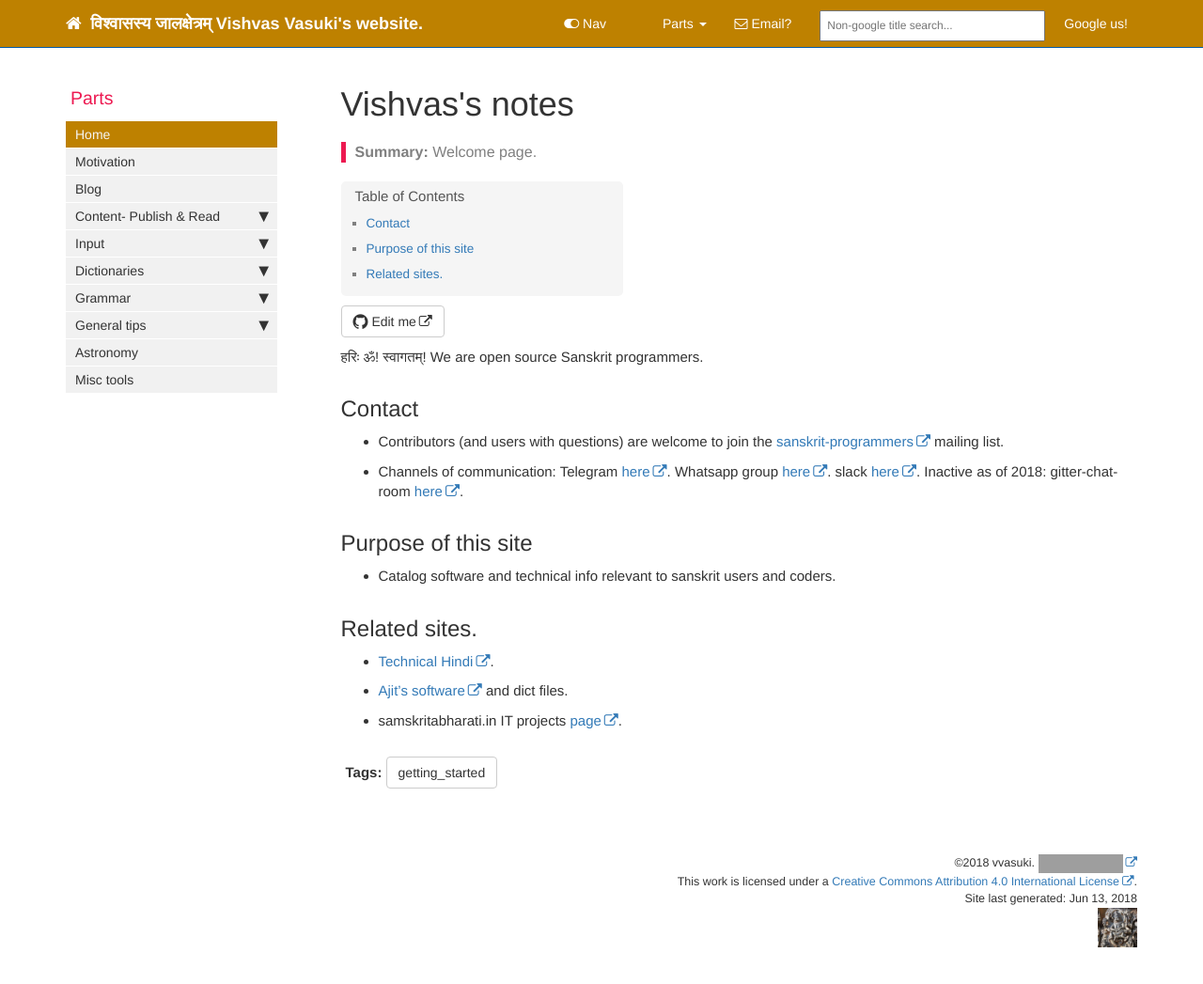
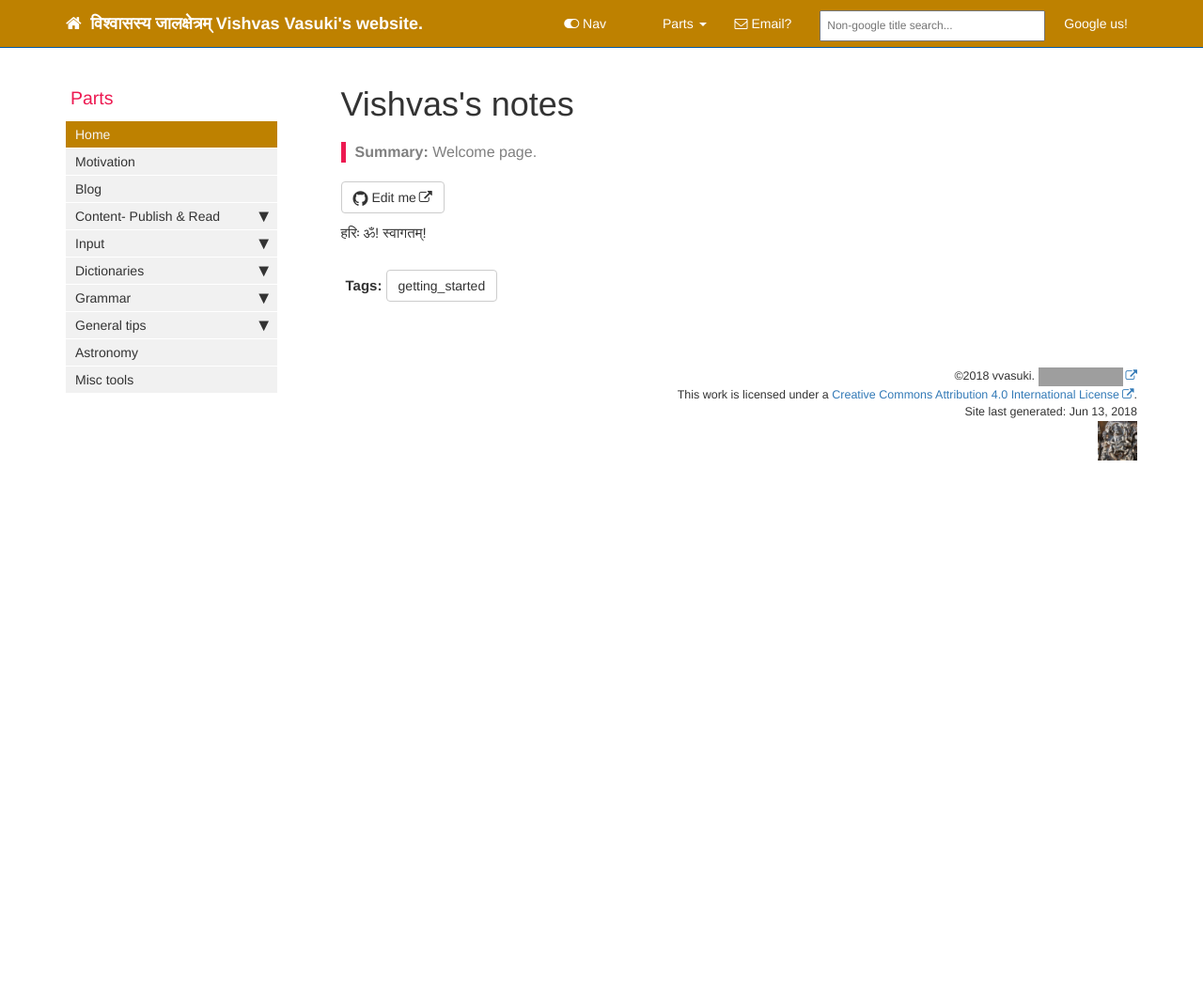
Before and after one commit to vishvAsa/vishvAsa.github.io, a Jekyll site: the page built from index.md, in a window 1280 px wide and 1068 px high. Shown: the top 1047 px of the window at 94% size. Built offline with Jekyll 4.4.1, drawn with Linux system fonts in a browser that asks for light colours; nearby versions of some CDN libraries; comment, search, counter and statistics services are not loaded; grey boxes are pictures that could not be loaded.

Commit message:
Content update

```diff
--- a/index.md
+++ b/index.md
@@ -7,20 +7,3 @@ summary: Welcome page.
 ---
 
 हरिः ॐ! स्वागतम्!
-We are open source Sanskrit programmers.
-
-## Contact
-
-- Contributors (and users with questions) are welcome to join the [sanskrit-programmers](http://groups.google.com/group/sanskrit-programmers) mailing list.
-
-- Channels of communication: Telegram [here](https://t.me/joinchat/IJu_TkpbnqFvRdFJ7GZ8bQ). Whatsapp group [here](https://chat.whatsapp.com/Lj9cP57WGBeHO4fOfeokoJ). slack [here](https://join.slack.com/t/samskrita/shared_invite/MjQyMDA5MzcyNDA0LTE1MDU0OTkwMjQtMjljMWE4ZDA3NA). Inactive as of 2018: gitter-chat-room [here](https://gitter.im/sanskritcode/Lobby#).
-
-
-## Purpose of this site
-- Catalog software and technical info relevant to sanskrit users and coders.
-
-## Related sites.
-
-- [Technical Hindi](https://sites.google.com/site/technicalhindi/home).
-- [Ajit's software](http://www.aupasana.com/software) and dict files.
-- samskritabharati.in IT projects [page](https://sites.google.com/a/samskritabharati.in/projects/home).
```
